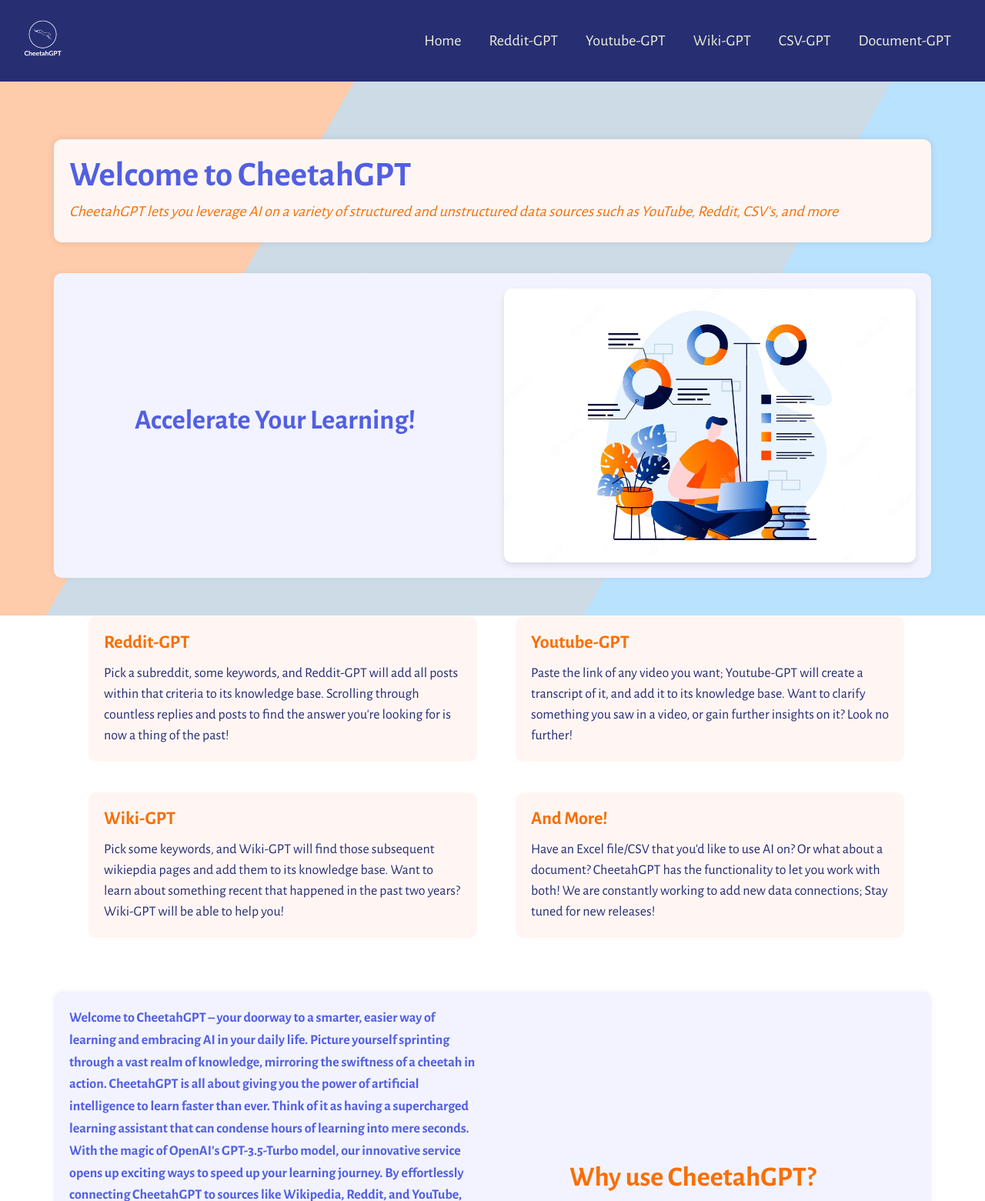
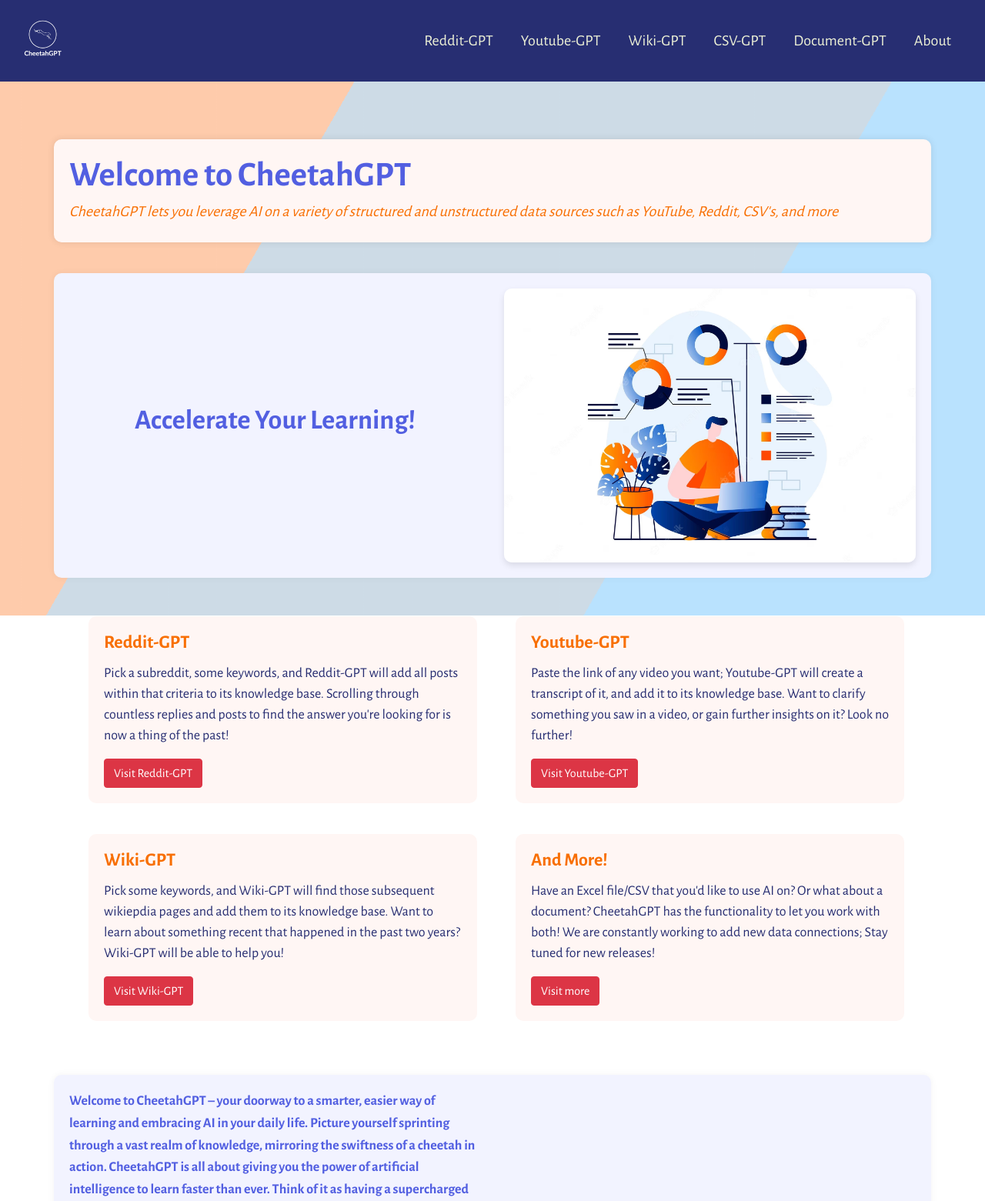
Before and after one commit to AbhroChowdhury/CheetahGPT, a Flask app: page / in a window 1280 px wide. Shown: the top 1561 px of the page at 77% size. Run offline with Flask 3, Linux system fonts and the light colour scheme; some libraries are stand-ins or nearby versions.

Commit message:
added buttons on cards

```diff
--- a/templates/index.html
+++ b/templates/index.html
@@ -31,9 +31,6 @@
         <div class="collapse navbar-collapse" id="navbarNav">
             <ul class="navbar-nav ml-auto">
                 <li class="nav-item active">
-                    <a class="nav-link" href="#">Home <span class="sr-only">(current)</span></a>
-                </li>
-                <li class="nav-item active">
                     <a class="nav-link" href="#">Reddit-GPT <span class="sr-only">(current)</span></a>
                 </li>
                 <li class="nav-item active">
@@ -47,6 +44,9 @@
                 </li>
                 <li class="nav-item active">
                     <a class="nav-link" href="#">Document-GPT <span class="sr-only">(current)</span></a>
+                </li>
+                <li class="nav-item active">
+                    <a class="nav-link" href="#">About <span class="sr-only">(current)</span></a>
                 </li>
             </ul>
         </div>
@@ -80,6 +80,7 @@
                             <p class="card-text">Pick a subreddit, some keywords, and Reddit-GPT will add all posts within that criteria to its knowledge base. Scrolling through countless replies and posts
                                 to find the answer you're looking for is now a thing of the past!
                             </p>
+                            <button type="button" class="btn btn-danger">Visit Reddit-GPT</button>
                         </div>
                     </div>
                 </div>
@@ -90,6 +91,7 @@
                             <p class="card-text">Paste the link of any video you want; Youtube-GPT will create a transcript of it, and add it to its knowledge base. Want to clarify something you saw
                                 in a video, or gain further insights on it? Look no further!
                             </p>
+                            <button type="button" class="btn btn-danger">Visit Youtube-GPT</button>
                         </div>
                     </div>
                 </div>
@@ -100,6 +102,7 @@
                             <p class="card-text">Pick some keywords, and Wiki-GPT will find those subsequent wikiepdia pages and add them to its knowledge base. Want to learn about something recent that
                                 happened in the past two years? Wiki-GPT will be able to help you!
                             </p>
+                            <button type="button" class="btn btn-danger">Visit Wiki-GPT</button>
                         </div>
                     </div>
                 </div>
@@ -110,6 +113,7 @@
                             <p class="card-text">Have an Excel file/CSV that you'd like to use AI on? Or what about a document? CheetahGPT has the functionality to let you work with both! We are constantly
                                 working to add new data connections; Stay tuned for new releases!
                             </p>
+                            <button type="button" class="btn btn-danger">Visit more</button>
                         </div>
                     </div>
                 </div>
```
